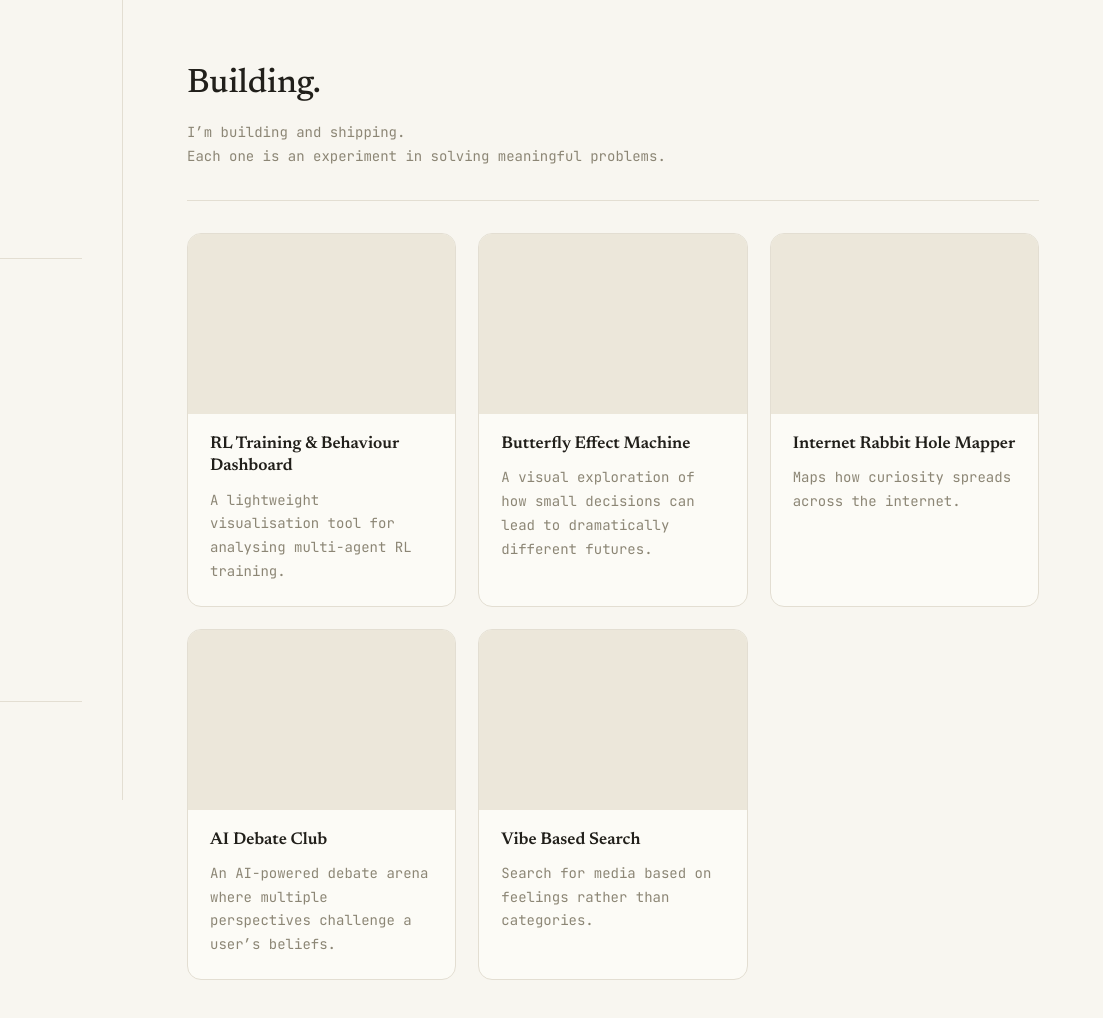
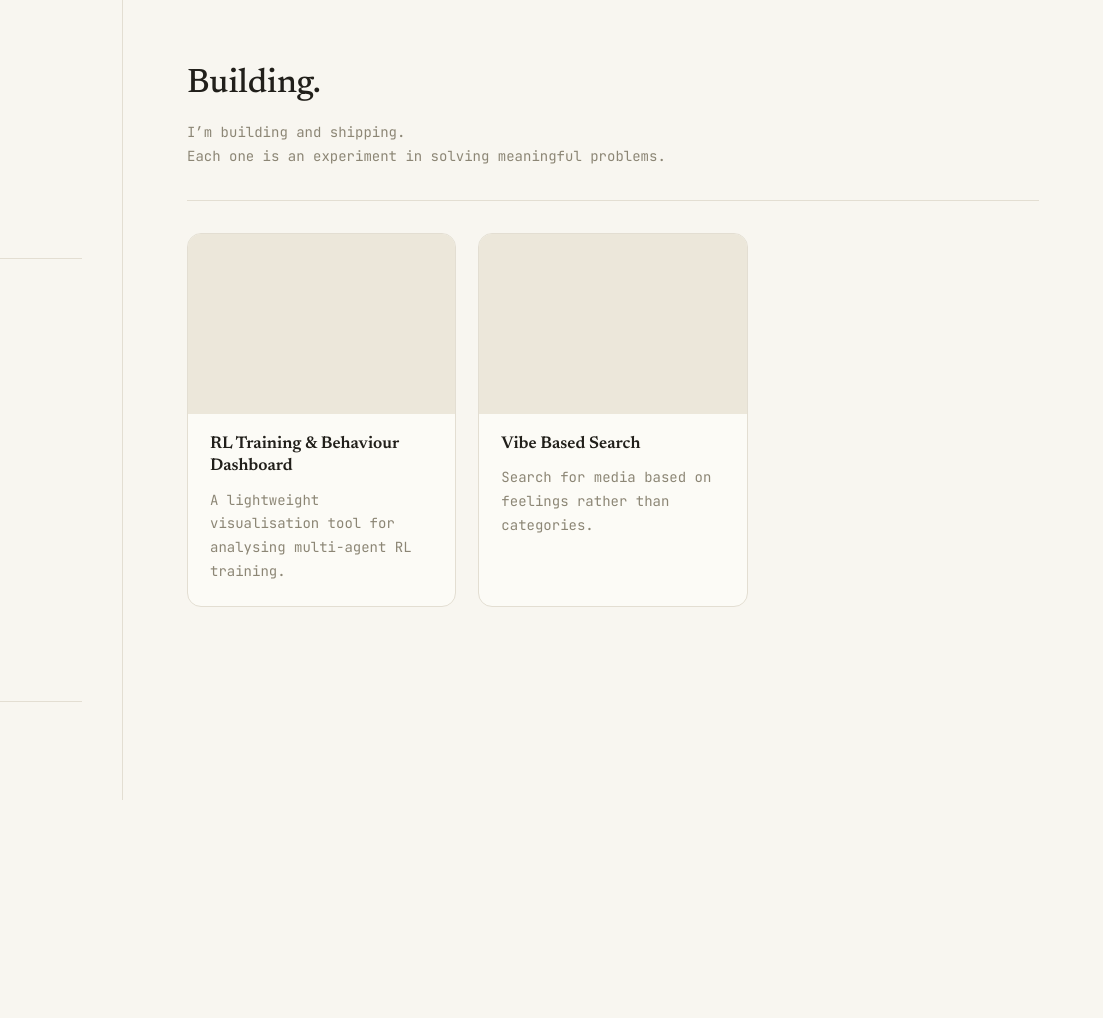
Before and after one commit to kindness-e/kindness-e.github.io, a plain HTML site: page building.html in a window 1280 px wide. Shown: the full height of the page, 177-1280 px from the left. After the commit the page ends 800 px from the top, so only its background shows below. Drawn offline with Linux system fonts and the light colour scheme.

Commit message:
update building.html

```diff
--- a/building.html
+++ b/building.html
@@ -82,30 +82,6 @@
         <a href="#" class="card">
           <div class="card-image"></div>
           <div class="card-body">
-            <h3 class="card-title">Butterfly Effect Machine</h3>
-            <p class="card-desc">A visual exploration of how small decisions can lead to dramatically different futures.</p>
-          </div>
-        </a>
-
-        <a href="#" class="card">
-          <div class="card-image"></div>
-          <div class="card-body">
-            <h3 class="card-title">Internet Rabbit Hole Mapper</h3>
-            <p class="card-desc">Maps how curiosity spreads across the internet.</p>
-          </div>
-        </a>
-
-        <a href="#" class="card">
-          <div class="card-image"></div>
-          <div class="card-body">
-            <h3 class="card-title">AI Debate Club</h3>
-            <p class="card-desc">An AI-powered debate arena where multiple perspectives challenge a user&rsquo;s beliefs.</p>
-          </div>
-        </a>
-
-        <a href="#" class="card">
-          <div class="card-image"></div>
-          <div class="card-body">
             <h3 class="card-title">Vibe Based Search</h3>
             <p class="card-desc">Search for media based on feelings rather than categories.</p>
           </div>
```
